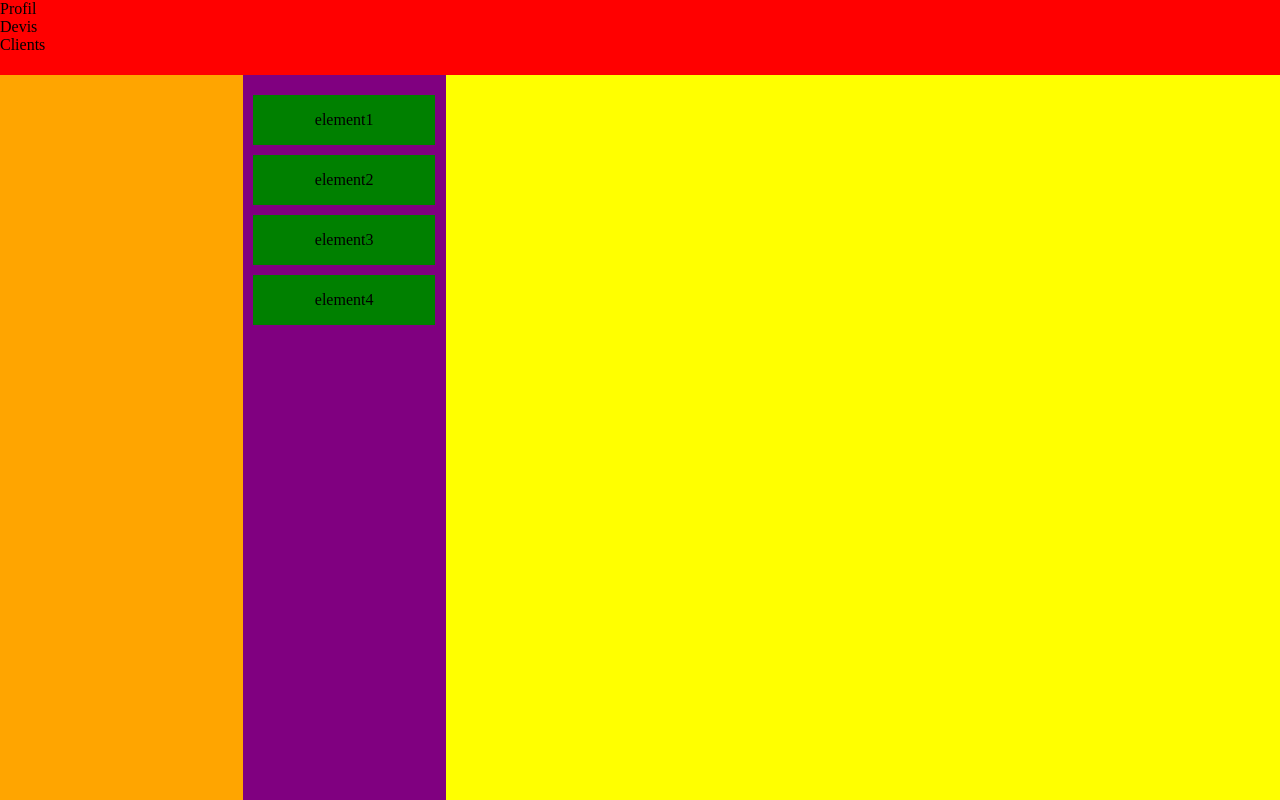
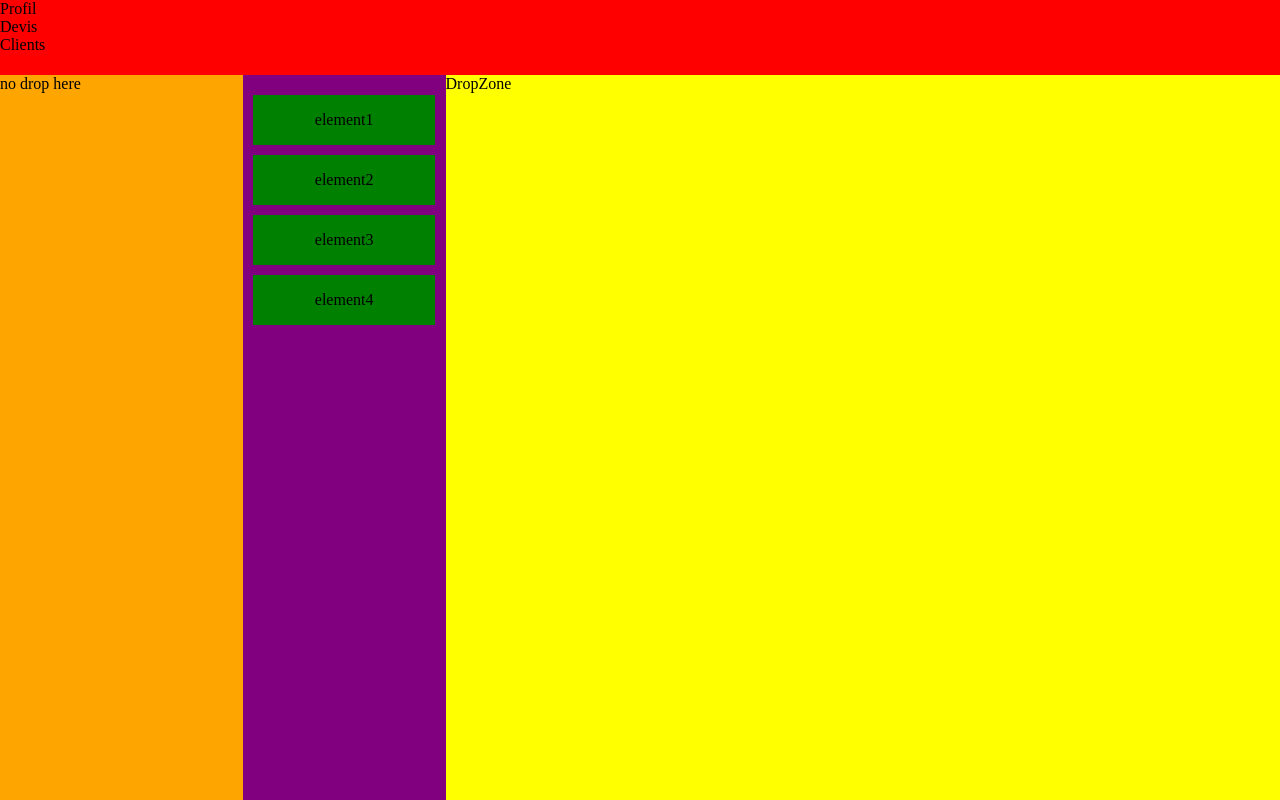
Before and after one commit to clabroche/draggableJS, a website: page docs/index.html in a window 1280 px wide. Drawn offline with Linux system fonts and the light colour scheme.

Commit message:
update site

```diff
--- a/docs/index.html
+++ b/docs/index.html
@@ -18,6 +18,7 @@
     </div>
     <div class="container">
         <div class="otherList">
+            no drop here
         </div>
         <div class="stack">
             <div class="draggable element">element1</div>
@@ -25,7 +26,7 @@
             <div class="draggable element">element3</div>
             <div class="draggable element">element4</div>
         </div>
-        <div class="dropzone"></div>
+        <div class="dropzone">DropZone</div>
     </div>
     <script src="bundle.js"></script>
 </body>
```
